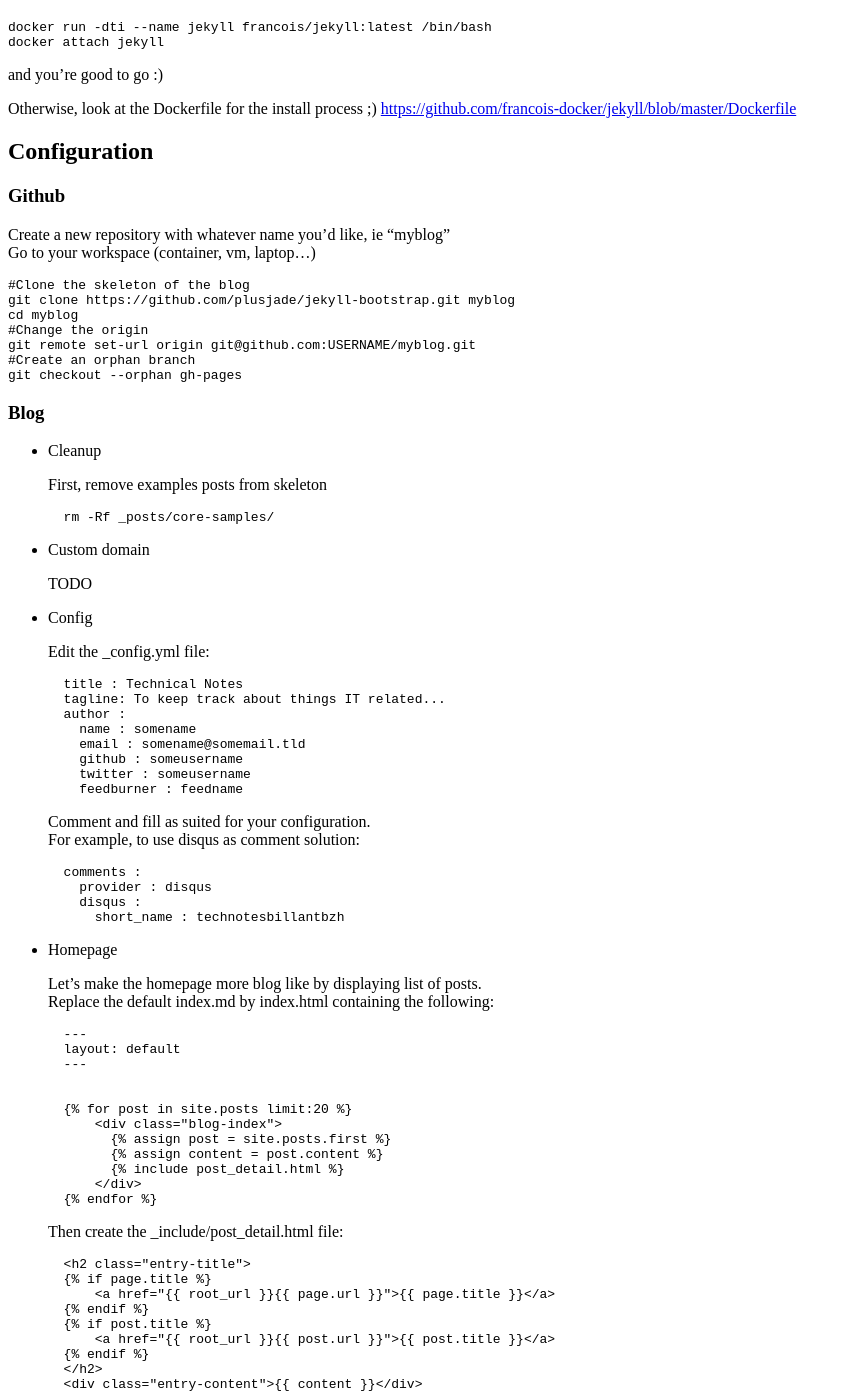
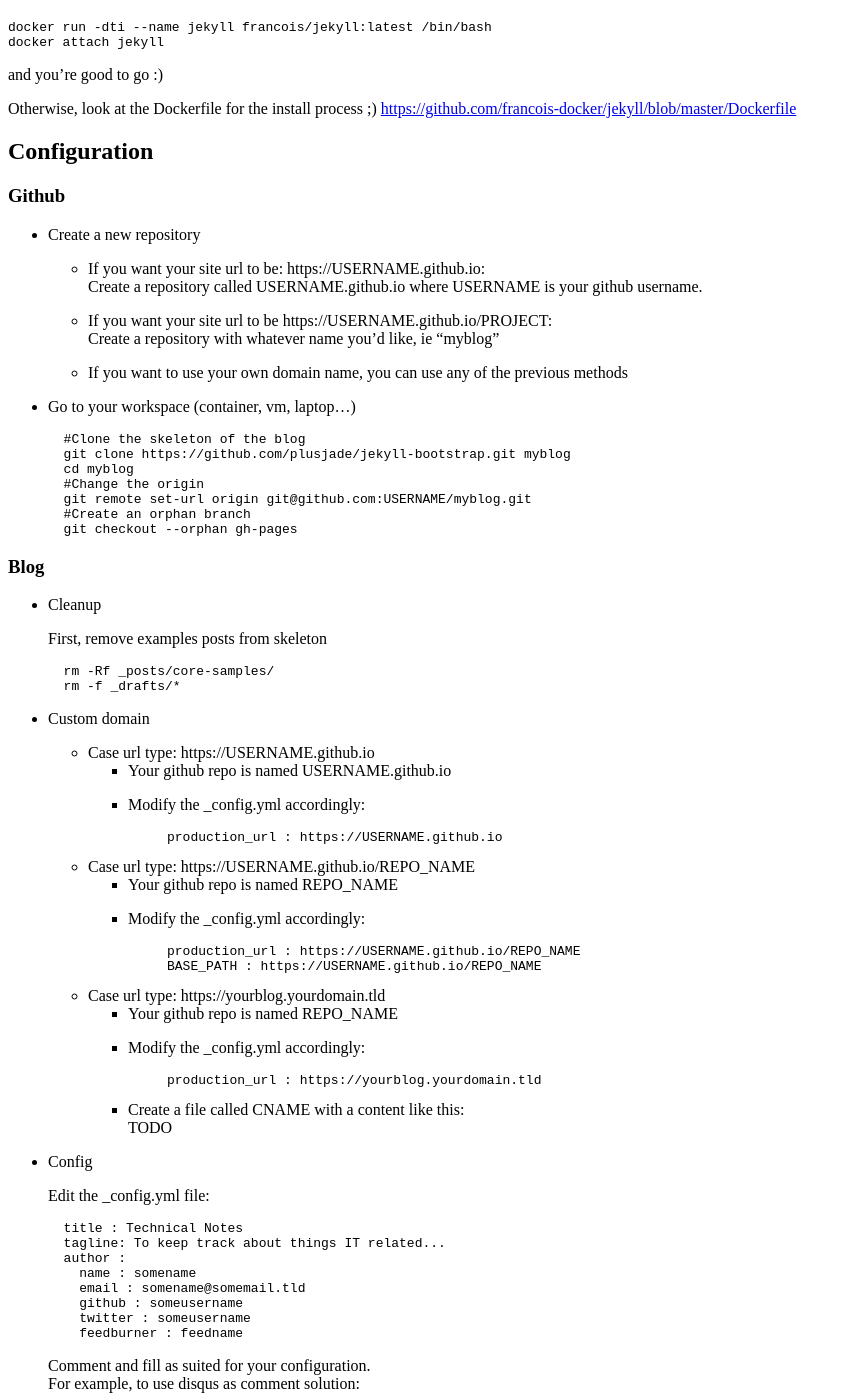
Before and after one commit to FrancoisBillant/technotes, a Jekyll site: the page built from _posts/2015-08-01-create-a-blog-hosted-on-github-with-jekyll.md, in a window 1280 px wide and 1400 px high, scrolled down 600 px. Shown: the whole window, without its empty margins (0-851 px from the left). Built offline with Jekyll 4.4.1, drawn with Linux system fonts in a browser that asks for light colours; comment, search, counter and statistics services are not loaded; some of the changed text lies outside the part shown.

Commit message:
Completed 1st post

```diff
--- a/_posts/2015-08-01-create-a-blog-hosted-on-github-with-jekyll.md
+++ b/_posts/2015-08-01-create-a-blog-hosted-on-github-with-jekyll.md
@@ -37,16 +37,23 @@
 
 ###Github
 
-Create a new repository with whatever name you'd like, ie "myblog"
-Go to your workspace (container, vm, laptop...)
+- Create a new repository
+    - If you want your site url to be: https://USERNAME.github.io:
+        Create a repository called USERNAME.github.io where USERNAME is your github username.
 
-    #Clone the skeleton of the blog
-    git clone https://github.com/plusjade/jekyll-bootstrap.git myblog
-    cd myblog
-    #Change the origin
-    git remote set-url origin git@github.com:USERNAME/myblog.git
-    #Create an orphan branch
-    git checkout --orphan gh-pages
+    - If you want your site url to be https://USERNAME.github.io/PROJECT:
+        Create a repository with whatever name you'd like, ie "myblog"
+
+    - If you want to use your own domain name, you can use any of the previous methods
+- Go to your workspace (container, vm, laptop...)
+
+        #Clone the skeleton of the blog
+        git clone https://github.com/plusjade/jekyll-bootstrap.git myblog
+        cd myblog
+        #Change the origin
+        git remote set-url origin git@github.com:USERNAME/myblog.git
+        #Create an orphan branch
+        git checkout --orphan gh-pages
 
 ###Blog
 
@@ -55,10 +62,31 @@
     First, remove examples posts from skeleton
 
         rm -Rf _posts/core-samples/
+        rm -f _drafts/*
 
 - Custom domain
 
-    TODO
+    - Case url type: https://USERNAME.github.io
+        - Your github repo is named USERNAME.github.io
+        - Modify the _config.yml accordingly:
+
+                   production_url : https://USERNAME.github.io
+
+    - Case url type: https://USERNAME.github.io/REPO_NAME
+        - Your github repo is named REPO_NAME
+        - Modify the _config.yml accordingly:
+
+                   production_url : https://USERNAME.github.io/REPO_NAME
+                   BASE_PATH : https://USERNAME.github.io/REPO_NAME
+
+    - Case url type: https://yourblog.yourdomain.tld
+        - Your github repo is named REPO_NAME
+        - Modify the _config.yml accordingly:
+
+                   production_url : https://yourblog.yourdomain.tld
+        - Create a file called CNAME with a content like this:
+            TODO
+
 
 - Config
 
@@ -107,10 +135,10 @@
         {% raw %}
         <h2 class="entry-title">
         {% if page.title %}
-            <a href="{{ root_url }}{{ page.url }}">{{ page.title }}</a>
+            <a href="{{ BASE_PATH }}{{ page.url }}">{{ page.title }}</a>
         {% endif %}
         {% if post.title %}
-            <a href="{{ root_url }}{{ post.url }}">{{ post.title }}</a>
+            <a href="{{ BASE_PATH }}{{ post.url }}">{{ post.title }}</a>
         {% endif %}
         </h2>
         <div class="entry-content">{{ content }}</div>
@@ -118,23 +146,39 @@
 
 - Create a post
 
-    TODO
+        rake2.1 post title="Create a blog hosted on Github with Jekyll"
 
 - Publish
 
-    TODO
+        git push origin gh-pages
 
 ##Usage
 
+- Change Theme:
+
+        rake theme:switch name="twitter"
+
 - Create a post:
-    TODO
+
+        rake2.1 post title="Create a blog hosted on Github with Jekyll"
+
 - Create a Draft:
-    TODO
-- Publish a draft without plugin T_T:
-    TODO
-- Change Theme:
-    TODO
 
+        vi _DRAFTS/newdraft.md
+
+- Publish a draft without plugin T_T (because github pages do not support plugins):
+
+        rake2.1 post title="newpost"
+        cat _DRAFTS/draft_to_publish >> _POSTS/newpost.md
+        rm  _DRAFTS/draft_to_publish
+
+- See changes locally:
+
+        jekyll serve --host 0.0.0.0
+
+    - Also display drafts:
+
+            jekyll serve --host 0.0.0.0 --drafts
 
 sources:
 [http://jekyllbootstrap.com/usage/jekyll-quick-start.html](http://jekyllbootstrap.com/usage/jekyll-quick-start.html)
```
Also changed, not shown: 4 other files.
